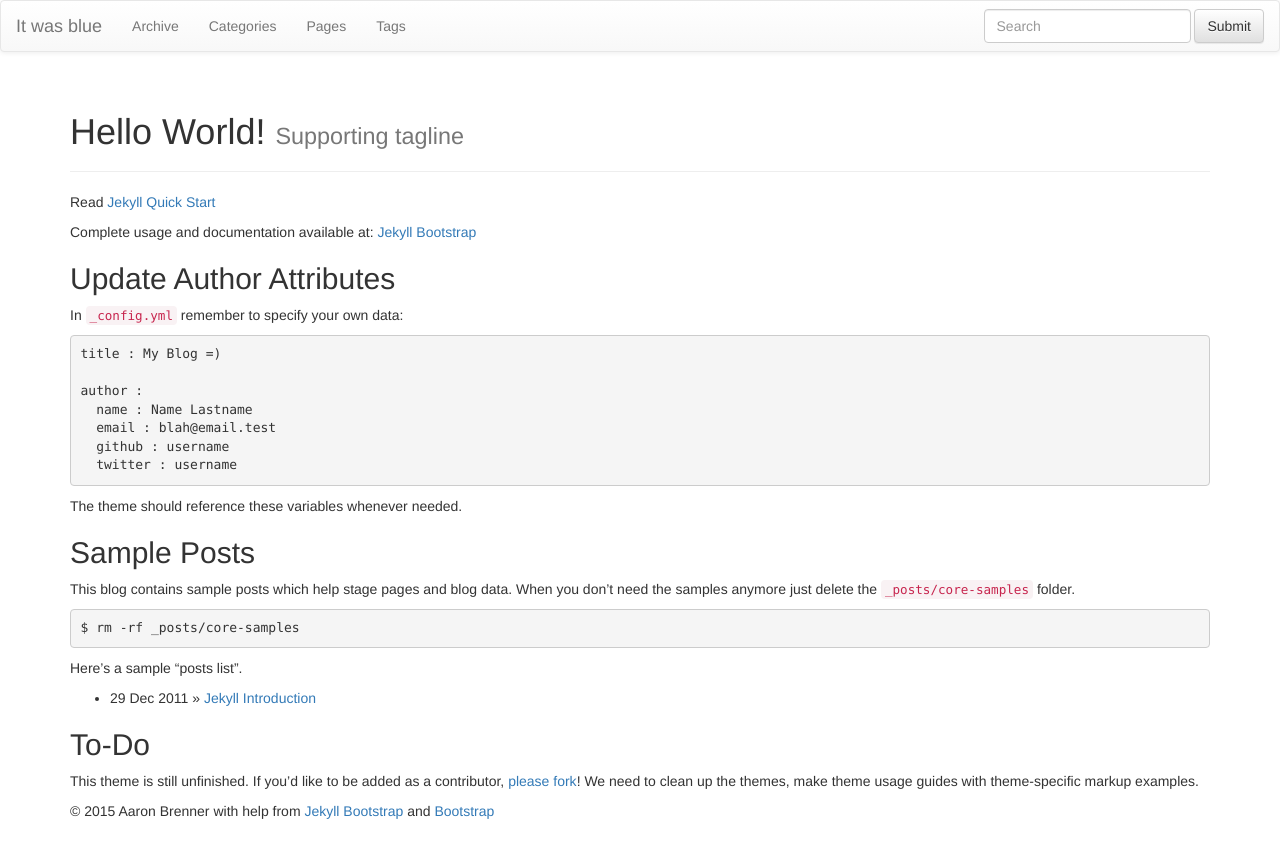
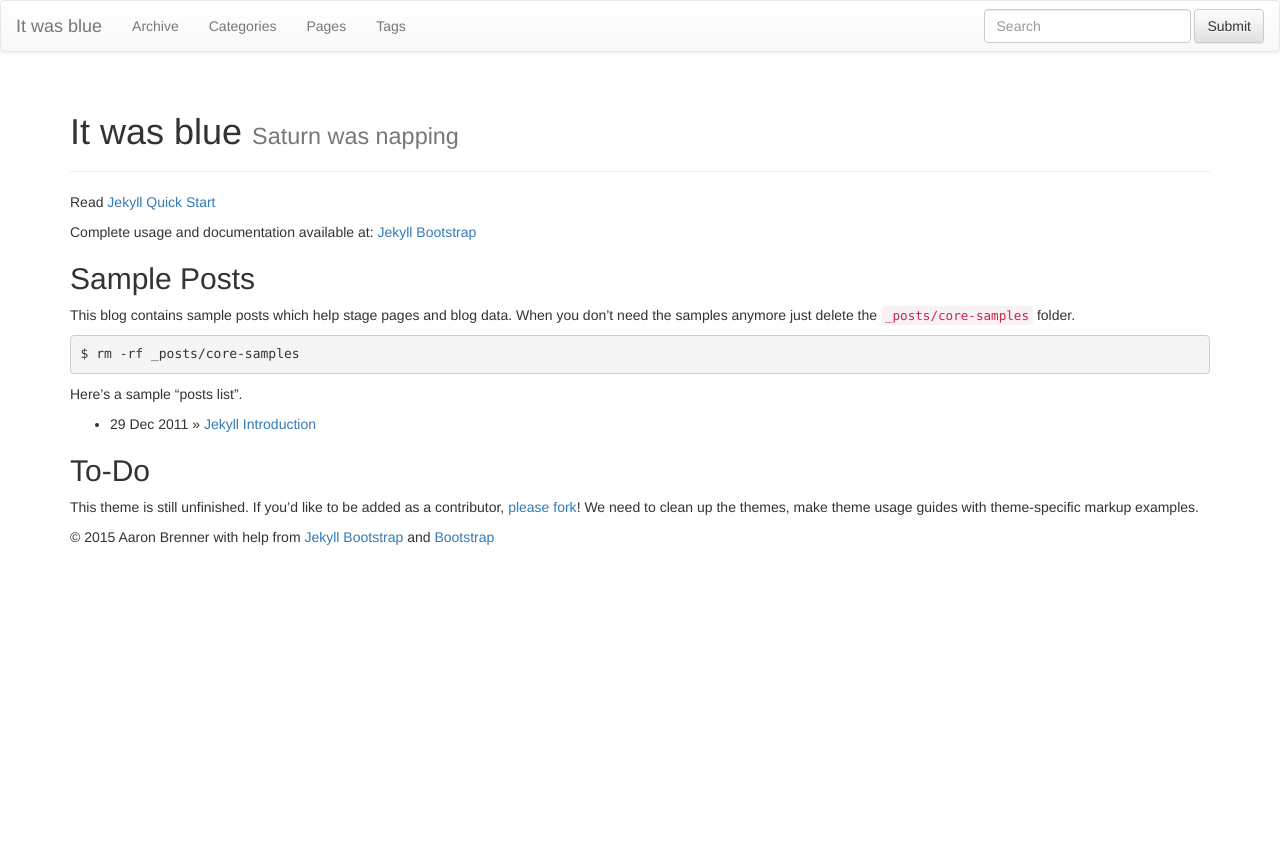
Before and after one commit to drakyous/drakyous.github.io, a Jekyll site: the page built from index.md, in a window 1280 px wide. Shown: the top 858 px of the page. Built offline with Jekyll 4.4.1, drawn with Linux system fonts in a browser that asks for light colours; nearby versions of some CDN libraries; library files that are not in the unit come from our copies.

Commit message:
Update index.md

```diff
--- a/index.md
+++ b/index.md
@@ -1,7 +1,7 @@
 ---
 layout: page
-title: Hello World!
-tagline: Supporting tagline
+title: It was blue
+tagline: Saturn was napping
 ---
 {% include JB/setup %}
 
@@ -9,19 +9,7 @@ Read [Jekyll Quick Start](http://jekyllbootstrap.com/usage/jekyll-quick-start.ht
 
 Complete usage and documentation available at: [Jekyll Bootstrap](http://jekyllbootstrap.com)
 
-## Update Author Attributes
 
-In `_config.yml` remember to specify your own data:
-
-    title : My Blog =)
-
-    author :
-      name : Name Lastname
-      email : blah@email.test
-      github : username
-      twitter : username
-
-The theme should reference these variables whenever needed.
 
 ## Sample Posts
 
```
